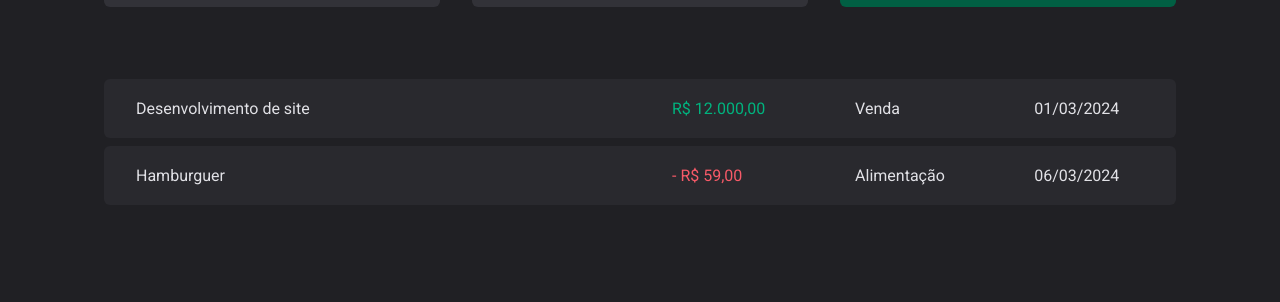
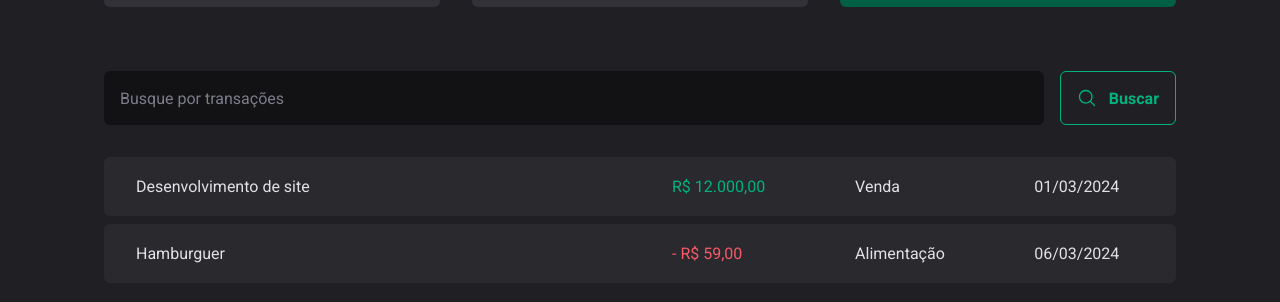
Before and after one commit to lfnd0/dt-money-app, a React (Vite) app: page / in a window 1280 px wide. Shown: the part 128-430 px from the top of the page. Built offline with nearby package versions, Linux system fonts and the light colour scheme.

Commit message:
Componente: SearchForm

```diff
--- /dev/null
+++ b/src/pages/Transactions/components/SearchForm/index.tsx
@@ -0,0 +1,15 @@
+import { MagnifyingGlass } from '@phosphor-icons/react'
+import { SearchFormContainer } from './styles'
+
+export function SearchForm() {
+  return (
+    <SearchFormContainer>
+      <input type="text" placeholder="Busque por transações" />
+
+      <button type="submit">
+        <MagnifyingGlass size={20} />
+        Buscar
+      </button>
+    </SearchFormContainer>
+  )
+}
--- /dev/null
+++ b/src/pages/Transactions/components/SearchForm/styles.ts
@@ -0,0 +1,42 @@
+import styled from 'styled-components'
+
+export const SearchFormContainer = styled.form`
+  display: flex;
+  gap: 1rem;
+
+  input {
+    flex: 1;
+    border-radius: 6px;
+    border: 0;
+    background: ${(props) => props.theme['gray-900']};
+    color: ${(props) => props.theme['gray-300']};
+    padding: 1rem;
+
+    &::placeholder {
+      color: ${(props) => props.theme['gray-500']};
+    }
+  }
+
+  button {
+    display: flex;
+    align-items: center;
+    gap: 0.75rem;
+    padding: 1rem;
+    background: transparent;
+    border: 1px solid ${(props) => props.theme['green-300']};
+    color: ${(props) => props.theme['green-300']};
+    font-weight: bold;
+    border-radius: 6px;
+    cursor: pointer;
+
+    &:hover {
+      background: ${(props) => props.theme['green-500']};
+      border-color: ${(props) => props.theme['green-500']};
+      color: ${(props) => props.theme.white};
+      transition:
+        background-color 0.2s,
+        color 0.2s,
+        border-color 0.2;
+    }
+  }
+`
--- a/src/pages/Transactions/index.tsx
+++ b/src/pages/Transactions/index.tsx
@@ -1,5 +1,6 @@
 import { Header } from '../../components/Header'
 import { Summary } from '../../components/Summary'
+import { SearchForm } from './components/SearchForm'
 import {
   PriceHighlight,
   TransactionContainer,
@@ -14,6 +15,8 @@
       <Summary />
 
       <TransactionContainer>
+        <SearchForm />
+
         <TransactionsTable>
           <tbody>
             <tr>
--- a/src/pages/Transactions/styles.ts
+++ b/src/pages/Transactions/styles.ts
@@ -11,7 +11,7 @@
   width: 100%;
   border-collapse: separate;
   border-spacing: 0 0.5rem;
-  /* margin-top: 1.5rem; */
+  margin-top: 1.5rem;
 
   td {
     padding: 1.25rem 2rem;
```
